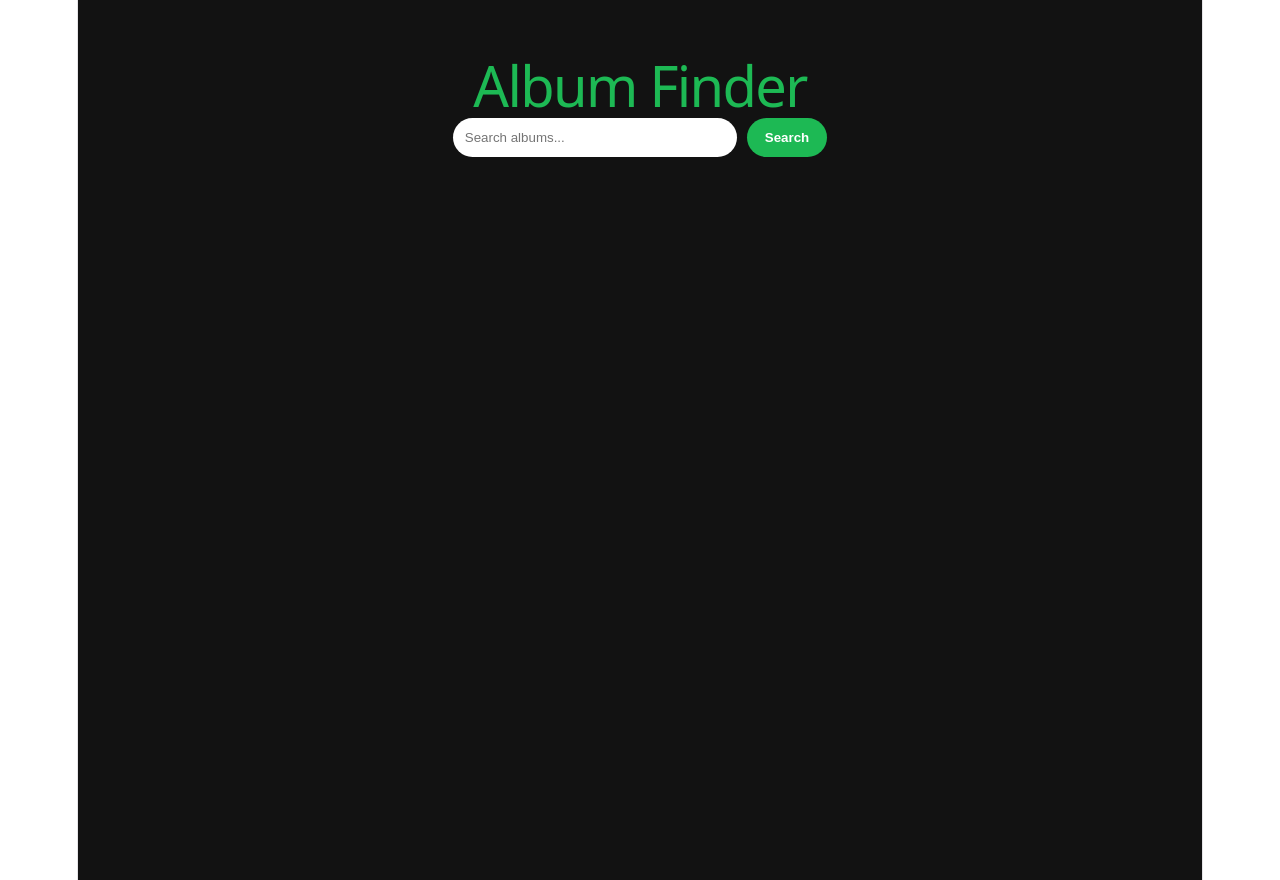
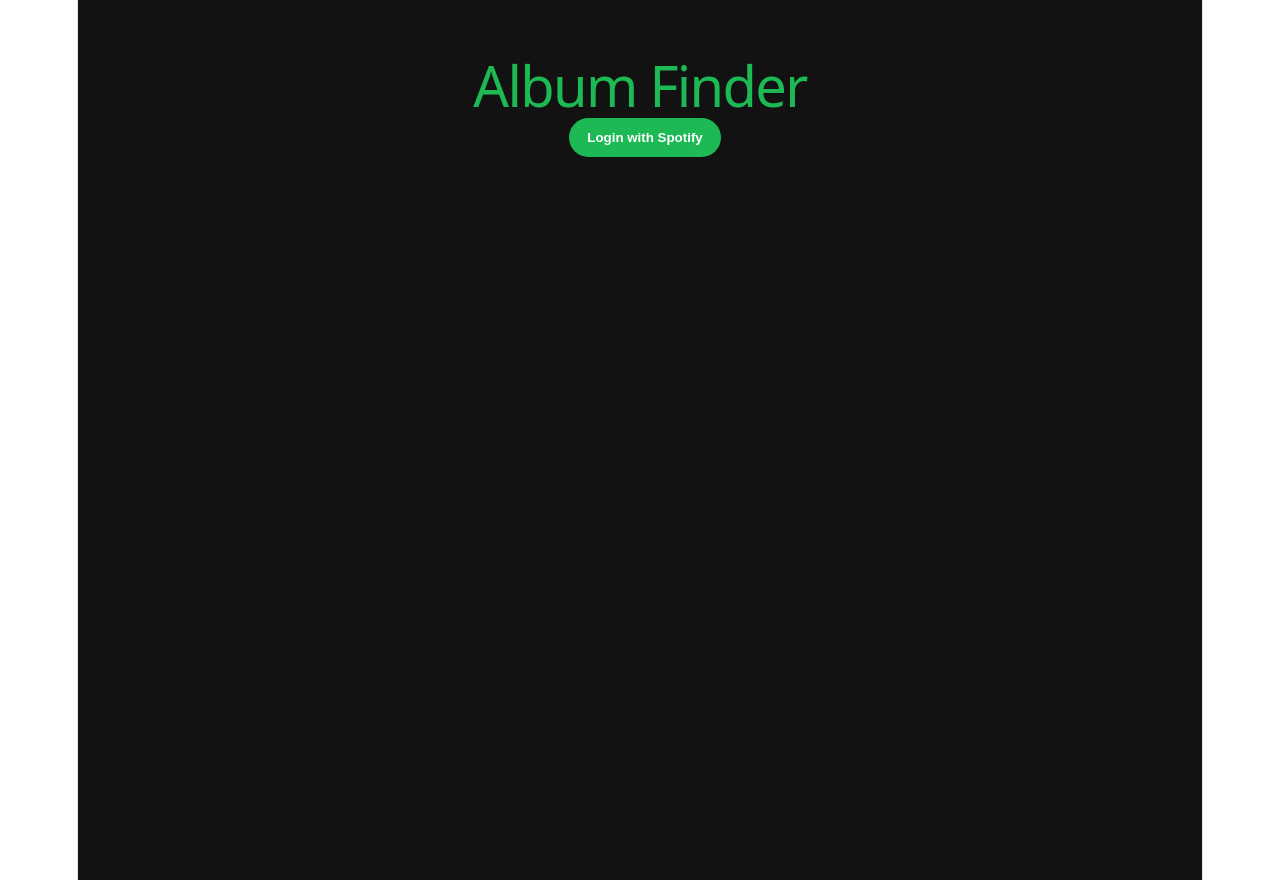
Before and after one commit to saichaitanya-mutnuru/Album_Finder, a React (Vite) app: page / in a window 1280 px wide. Built offline with nearby package versions, Linux system fonts and the light colour scheme.

Commit message:
Added js script according to Client server name

```diff
--- a/src/App.jsx
+++ b/src/App.jsx
@@ -1,25 +1,60 @@
-import { useState } from "react";
+import { useState, useEffect } from "react";
 import "./App.css";
 
 function App() {
+  const clientId = "YOUR_CLIENT_ID_HERE";
+  const redirectUri = window.location.origin + "/callback";
+  const authEndpoint = "https://accounts.spotify.com/authorize";
+
+  const [token, setToken] = useState("");
   const [query, setQuery] = useState("");
   const [searchTerm, setSearchTerm] = useState("");
   const [albums, setAlbums] = useState([]);
   const [loading, setLoading] = useState(false);
   const [hasSearched, setHasSearched] = useState(false);
 
+  useEffect(() => {
+    const hash = window.location.hash;
+    let storedToken = "";
+
+    if (hash) {
+      const params = new URLSearchParams(hash.replace("#", ""));
+      storedToken = params.get("access_token");
+
+      window.location.hash = "";
+      setToken(storedToken);
+    }
+  }, []);
+
+  const handleLogin = () => {
+    const scope = "user-read-private user-read-email";
+
+    window.location.href =
+      `${authEndpoint}` +
+      `?client_id=${clientId}` +
+      `&response_type=token` +
+      `&redirect_uri=${redirectUri}` +
+      `&scope=${scope}`;
+  };
+
   const fetchAlbums = async (term) => {
-    if (!term) return;
+    if (!term || !token) return;
 
     setLoading(true);
     setAlbums([]);
 
     try {
       const res = await fetch(
-        `https://itunes.apple.com/search?term=${term}&entity=album`
+        `https://api.spotify.com/v1/search?q=${term}&type=album&limit=20`,
+        {
+          headers: {
+            Authorization: `Bearer ${token}`,
+          },
+        }
       );
+
       const data = await res.json();
-      setAlbums(data.results);
+      setAlbums(data.albums.items);
     } catch (error) {
       console.error(error);
       setAlbums([]);
@@ -42,6 +77,10 @@
     <div className="app">
       <h1>Album Finder</h1>
 
+      {!token ? (
+        <button onClick={handleLogin}>Login with Spotify</button>
+      ) : (
+        <>
           <input
             type="text"
             placeholder="Search albums..."
@@ -51,27 +90,25 @@
           />
 
           <button onClick={handleSearch}>Search</button>
+        </>
+      )}
 
-      {/* Loading state */}
       {loading && <div className="spinner"></div>}
 
-      {/* No results state */}
       {!loading && hasSearched && albums.length === 0 && (
         <p className="no-results">No albums found</p>
       )}
 
-      {/* Search text */}
       {!loading && hasSearched && albums.length > 0 && (
         <p>You searched: {searchTerm}</p>
       )}
 
-      {/* Album list */}
       <div className="album-list">
         {albums.map((album) => (
-          <div key={album.collectionId} className="album-card">
-            <img src={album.artworkUrl100} alt={album.collectionName} />
-            <p>{album.collectionName}</p>
-            <span>{album.artistName}</span>
+          <div key={album.id} className="album-card">
+            <img src={album.images?.[0]?.url} alt={album.name} />
+            <p>{album.name}</p>
+            <span>{album.artists?.[0]?.name}</span>
           </div>
         ))}
       </div>
```
Lines whose indentation alone changed are shown as unchanged.
